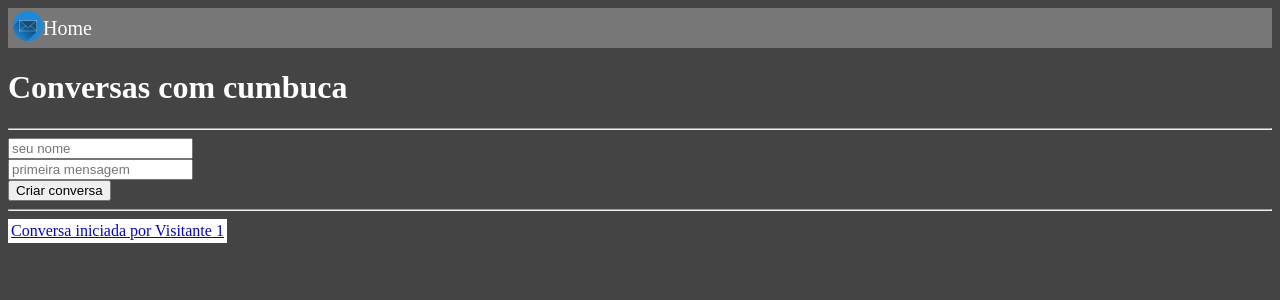
After one commit to felipebastos/mensageiro, a Flask app: page /conversas/1 in a window 1280 px wide. The commit adds this page. Shown: the top 300 px of the page. Run offline with Flask 2, Linux system fonts and the light colour scheme.

Commit message:
aula do dia 27/08

```diff
--- a/app.py
+++ b/app.py
@@ -1,42 +1,88 @@
-from flask import Flask, request, render_template
+import os
+from flask import Flask, request, render_template, redirect, flash
 
 app = Flask(__name__)
+app.secret_key = os.environ['SECRET_KEY']
+
+usuarios = [
+    {'id': '1', 'nick': 'cumbuca'},
+    {'id': '2', 'nick': 'potinho'},
+]
+
+conversas = [
+    {'id': '1', 'dest': '1', 'msgs': [
+        {'rem': 'Visitante 1', 'msg': 'Tou com fome.'}, ]},
+    {'id': '2', 'dest': '2', 'msgs': [{'rem': 'Visitante 2',
+                                       'msg': 'Te vira, plebeu.'}, ]},
+]
 
 
-@app.route('/')
+@app.get('/')
 def raiz():
-    return render_template('index.html')
+    return render_template('index.html', usuarios=usuarios)
 
 
-@app.get('/outra')
-def outra():
-    return 'outra coisa'
+@app.get('/conversa/<id>')
+def conversa(id):
+    conversa = None
+    usuario = None
+    for cnv in conversas:
+        if cnv['id'] == id:
+            conversa = cnv
+            for usu in usuarios:
+                if usu['id'] == cnv['dest']:
+                    usuario = usu
+
+    return render_template('conversa.html', conversa=conversa, usuario=usuario)
 
 
-@app.post('/digaola')
-def diga():
-    nome = request.form['nome']
-    senha = request.form['senha']
-    return f'Olá, {nome}! Sua senha é {senha}.'
+@app.post('/falar/<id>')
+def falar(id):
+    for cnv in conversas:
+        if cnv['id'] == id:
+            mensagem = {
+                'rem': request.form['nome'],
+                'msg': request.form['mensagem'],
+            }
+            cnv['msgs'].append(mensagem)
+    return redirect(f'/conversa/{id}')
 
 
-@app.route('/pesquisa')
-def pesquisar():
-    res = ''
-    for k, v in request.headers.items():
-        res = res + f'{k} : {v}<br>'
-    return res
+@app.get('/conversas/<id>')
+def lista_conversas(id):
+    conversas_com_usuario = []
+    for conversa in conversas:
+        if conversa['dest'] == id:
+            conversas_com_usuario.append(conversa)
+    usuario = None
+    for usu in usuarios:
+        if usu['id'] == id:
+            usuario = usu
+
+    return render_template('listadeconversas.html', conversas=conversas_com_usuario, usuario=usuario)
 
 
-@app.get('/pagina1')
-def basica():
-    return render_template('pagina1.html', titulo=request.args['titulo'], nome=request.args['nome'], mostrar=True)
+@app.post('/crianovodest')
+def crianovousuario():
+    novo_id = str(len(usuarios)+1)
+    novo_nick = request.form['novo']
+
+    usuarios.append({'id': novo_id, 'nick': novo_nick})
+
+    flash(f'Usuário {novo_nick} criado com sucesso!')
+
+    return redirect('/')
 
 
-@app.get('/filha1')
-def filha1():
-    return render_template('filha1.html', variavel='teste')
+@app.post('/crianovaconversa')
+def crianovaconversa():
+    novo_id = str(len(conversas)+1)
+    dest = request.form['dest']
+    rem = request.form['rem']
+    fala = request.form['primeira']
 
-@app.get('/filha2')
-def filha2():
-    return render_template('filha2.html', variavel='teste')
+    nova = {'id': novo_id, 'dest': dest, 'msgs': [{'rem': rem,
+                                                   'msg': fala}, ]}
+    conversas.append(nova)
+
+    return redirect(f'/conversa/{novo_id}')
--- /dev/null
+++ b/static/estilo.css
@@ -0,0 +1,37 @@
+/* arquivo de estilos */
+body {
+    background-color: #444444;
+    color: white;
+}
+
+table {
+    background-color: white;
+    color: black;
+}
+
+div.flex-container {
+    background-color: #777777;
+    display: flex;
+    flex-direction: row;
+    align-items: center;
+
+    height: 30px;
+    padding: 5px;
+}
+
+img.logo {
+    width: 30px;
+    height: 30px;
+}
+
+a.logo-link:visited, a.logo-link:active, a.logo-link:link, a.logo-link:hover {
+    text-decoration: none;
+    font-size: 20px;
+    color: white;
+}
+
+div.alerta {
+    background-color: orange;
+    color: black;
+    border: black 2px solid;
+}
--- a/templates/base.html
+++ b/templates/base.html
@@ -4,16 +4,15 @@
     <meta charset="UTF-8">
     <meta http-equiv="X-UA-Compatible" content="IE=edge">
     <meta name="viewport" content="width=device-width, initial-scale=1.0">
-    <title>Site - {% block titulo %}{% endblock %}</title>
+    <title>Mensageiro - {% block titulo %}{% endblock %}</title>
+
+    <link rel="stylesheet" href="{{url_for('static', filename='estilo.css')}}">
 </head>
 <body>
-    <ul>
-        <li>Arroz</li>
-        <li>Feijão</li>
-        <li>Macarrão</li>
-    </ul>
-    {% block conteudo %}
-    <h1>Valor padrão</h1>
-    {% endblock %}
+    <div class="flex-container">
+        <div><img class="logo" src="{{url_for('static', filename='logo.png')}}" alt=""></div>
+        <div><a class="logo-link" href="/">Home</a></div>
+    </div>
+    {% block conteudo %}{% endblock %}
 </body>
 </html>
--- a/templates/filha2.html
+++ /dev/null
@@ -1,5 +0,0 @@
-{% extends 'base.html' %}
-{% block titulo %}IssaêÊÊ{% endblock %}
-{% block conteudo %}
-<h2>Aqui é outra</h2>
-{% endblock %}
--- /dev/null
+++ b/templates/listadeconversas.html
@@ -0,0 +1,26 @@
+{% extends 'base.html' %}
+{% block titulo %}Conversas{% endblock %}
+{% block conteudo %}
+<h1>Conversas com {{usuario.nick}}</h1>
+<hr>
+<form action="/crianovaconversa" method="post">
+    <input type="hidden" name="dest" value="{{usuario.id}}">
+    <input type="text" name="rem" placeholder="seu nome"><br>
+    <input type="text" name="primeira" placeholder="primeira mensagem"><br>
+    <input type="submit" value="Criar conversa">
+</form>
+<hr>
+
+<table>
+    <tbody>
+        {% for conversa in conversas %}
+        <tr>
+            <td>
+                <a href="/conversa/{{conversa.id}}">Conversa iniciada por {{conversa.msgs[0].rem}}</a>
+            </td>
+        </tr>
+        {% endfor %}
+    </tbody>
+</table>
+
+{% endblock %}
```
Also changed, not shown: templates/conversa.html (added, +19 -0 lines), templates/filha1.html (deleted, +0 -8 lines), templates/index.html (+38 -16 lines), templates/pagina1.html (deleted, +0 -28 lines), static/logo.png (added).
